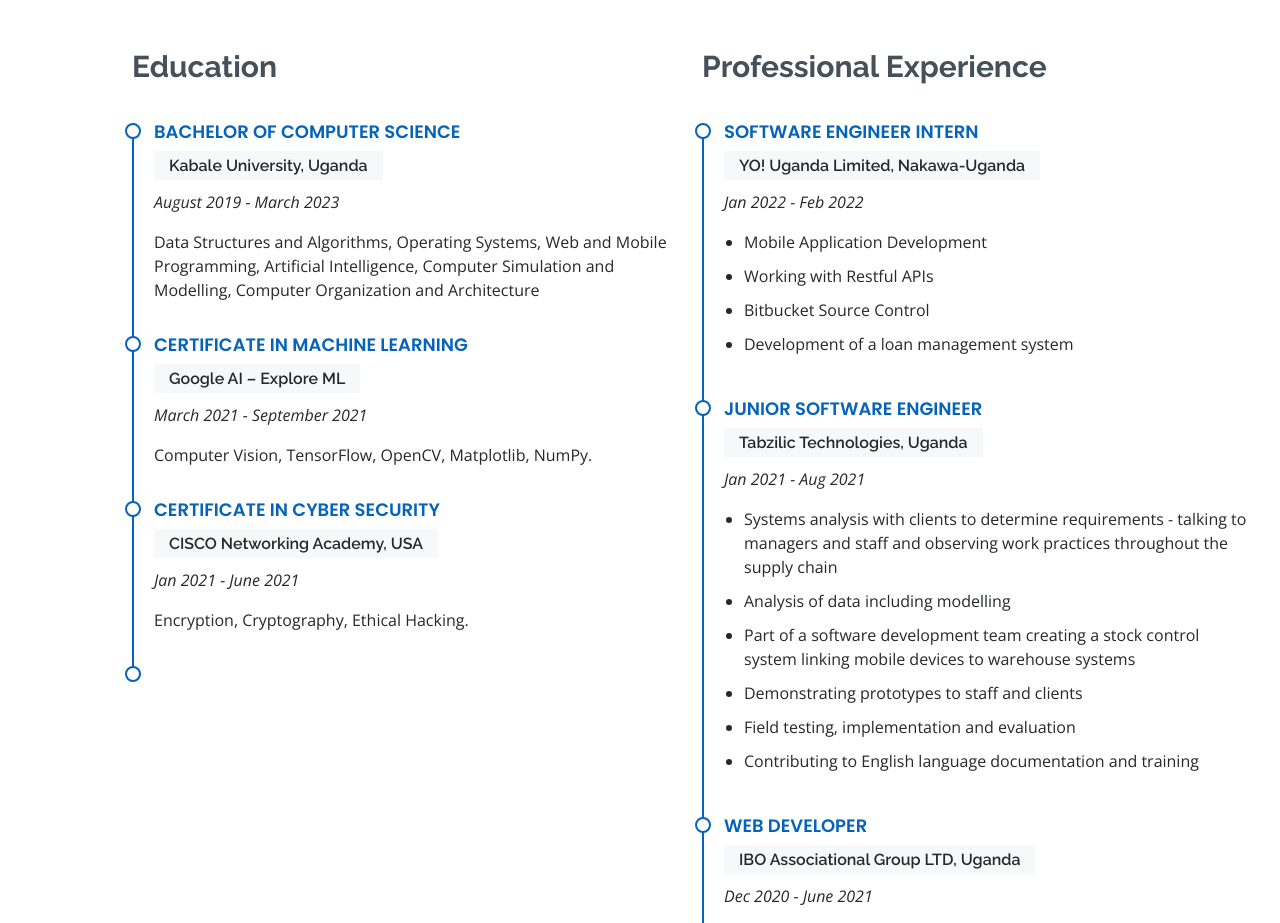
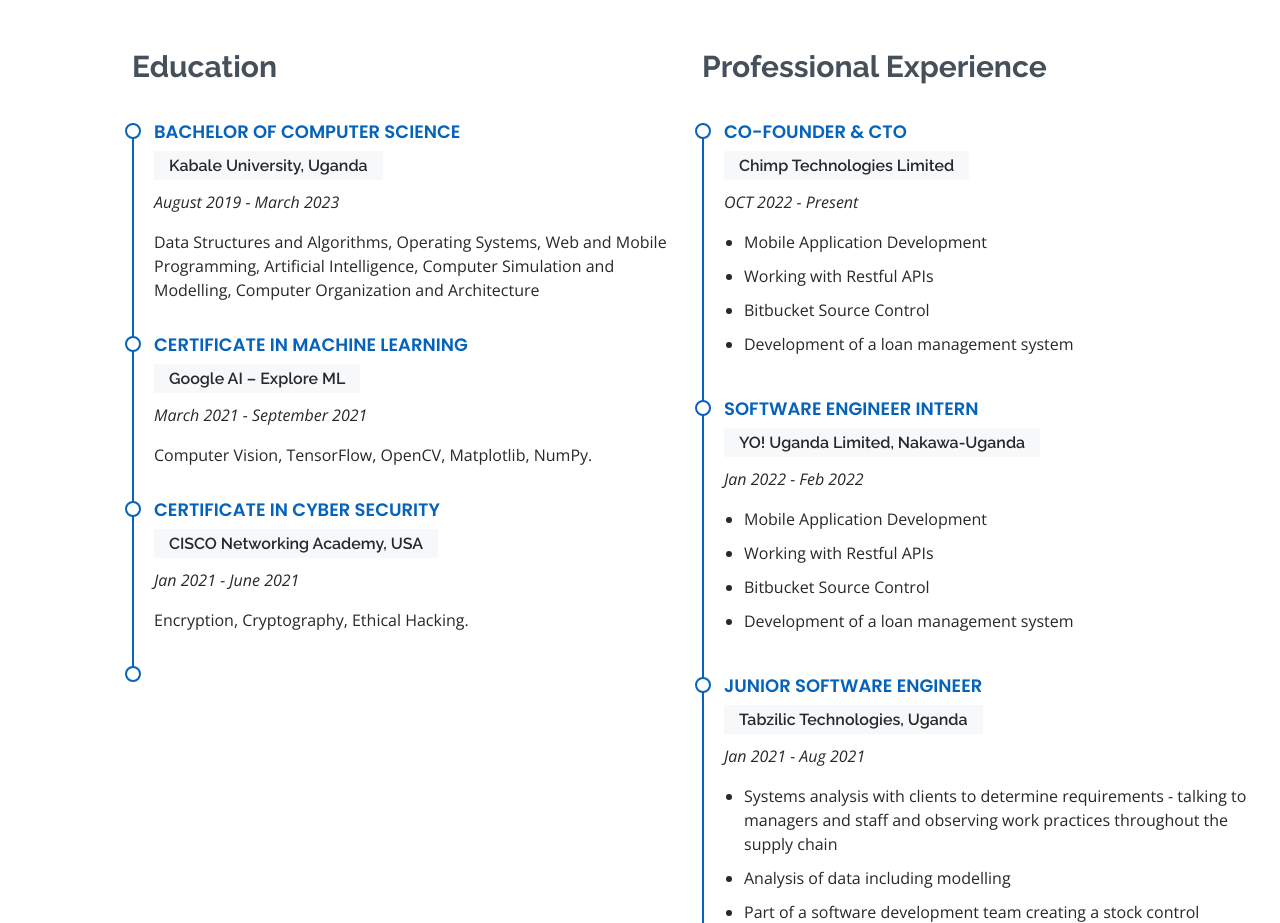
Before and after one commit to derricktab/derricktab.github.io, a plain HTML site: page index.html in a window 1280 px wide. Shown: the part 2640-3563 px from the top of the page. Drawn offline with nearby package versions, Linux system fonts and the light colour scheme.

Commit message:
added chimp technologies

```diff
--- a/index.html
+++ b/index.html
@@ -251,9 +251,27 @@
           </div>
 
           <!-- [PROFESSIONAL EXPERIENCE] -->
-          <!-- YO UGANDA LIMITED -->
           <div class="col-lg-6">
             <h3 class="resume-title">Professional Experience</h3>
+
+            <!-- CHIMP TECHNOLOGIES -->
+            <div class="resume-item">
+              <h4>Co-Founder & CTO</h4>
+              <h5>Chimp Technologies Limited</h5>
+              <p><em> OCT 2022 - Present</em></p>
+              <ul>
+                <li>Mobile Application Development
+                </li>
+                <li>Working with Restful APIs
+                </li>
+                <li>Bitbucket Source Control
+                </li>
+                <li>Development of a loan management system
+                </li>
+              </ul>
+            </div>
+
+            <!-- YO UGANDA LIMITED  -->
             <div class="resume-item">
               <h4>Software Engineer Intern</h4>
               <h5>YO! Uganda Limited, Nakawa-Uganda</h5>
```
